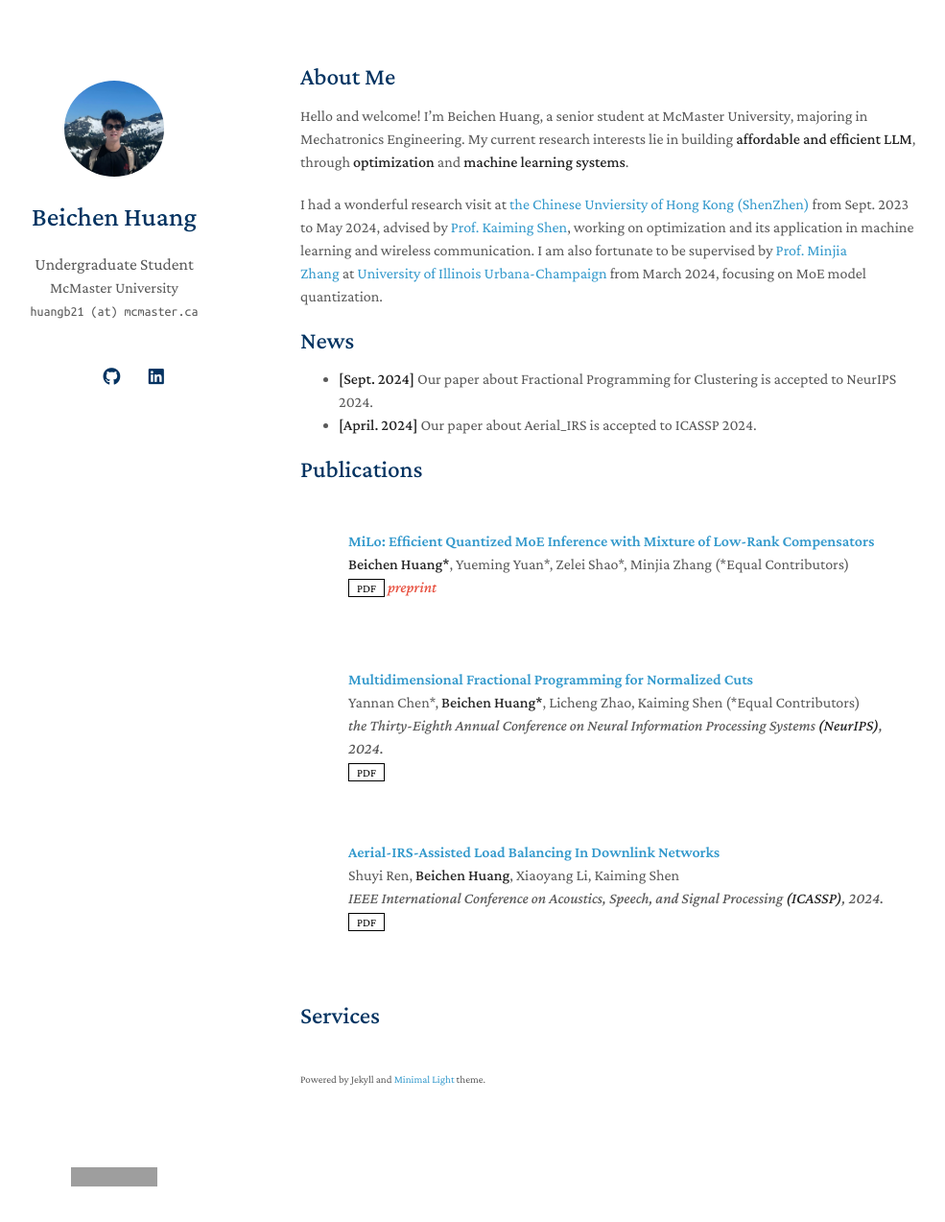
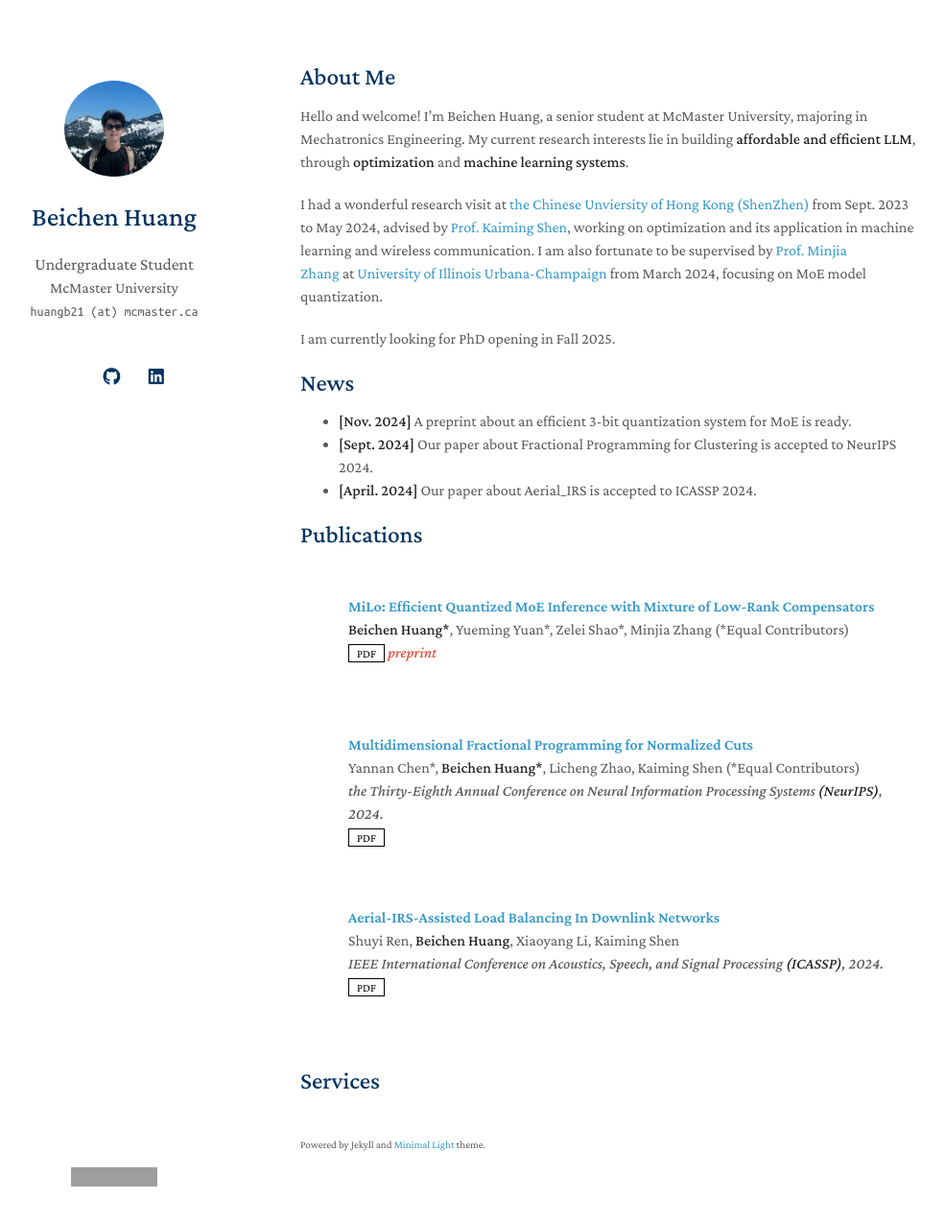
Before and after one commit to BeichenHuang/BeichenHuang.github.io, a Jekyll site: the page built from index.md, in a window 1280 px wide and 1273 px high. Shown: the whole window at 96% size, without its empty margins (157-1142 px from the left). Built offline with Jekyll 4.4.1, drawn with Linux system fonts in a browser that asks for light colours; a style sheet for code colours, icons or effects is not loaded; our own code applies the rules of GitHub Pages for plain Markdown files; grey boxes are pictures that could not be loaded.

Commit message:
Update index.md

```diff
--- a/index.md
+++ b/index.md
@@ -8,9 +8,10 @@ Hello and welcome! I'm Beichen Huang, a senior student at McMaster University,
 
 I had a wonderful research visit at [the Chinese Unviersity of Hong Kong (ShenZhen)](https://www.cuhk.edu.cn/en) from Sept. 2023 to May 2024, advised by [Prof. Kaiming Shen](https://kaimingshen.github.io/index.html), working on optimization and its application in machine learning and wireless communication. I am also fortunate to be supervised by [Prof. Minjia Zhang](https://minjiazhang.github.io/) at [University of Illinois Urbana-Champaign](https://illinois.edu/) from March 2024, focusing on MoE model quantization.
 
-
+I am currently looking for PhD opening in Fall 2025.
 
 ## News
+- **[Nov. 2024]** A preprint about an efficient 3-bit quantization system for MoE is ready.
 - **[Sept. 2024]** Our paper about Fractional Programming for Clustering is accepted to NeurIPS 2024.
 - **[April. 2024]** Our paper about Aerial_IRS is accepted to ICASSP 2024.
 
```
